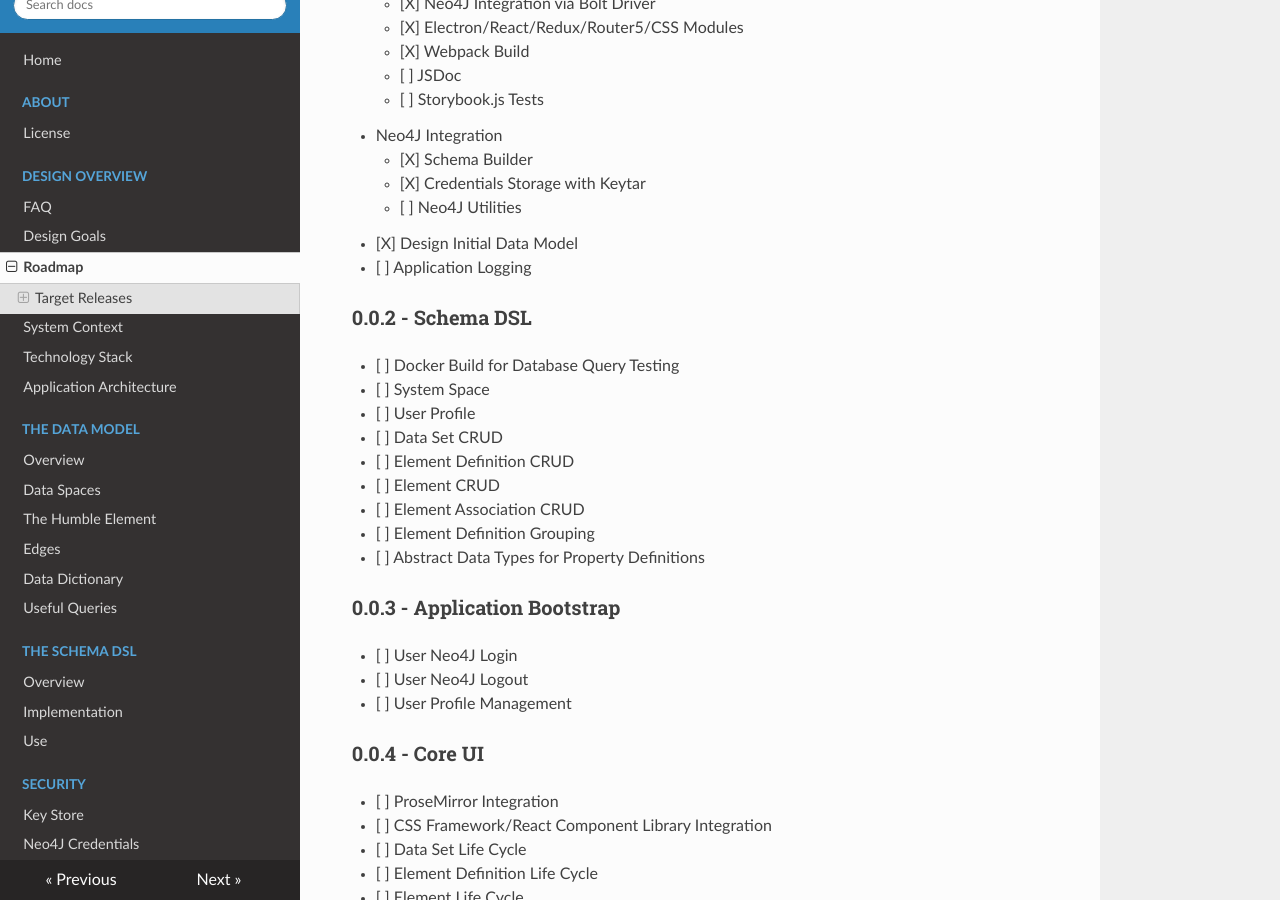
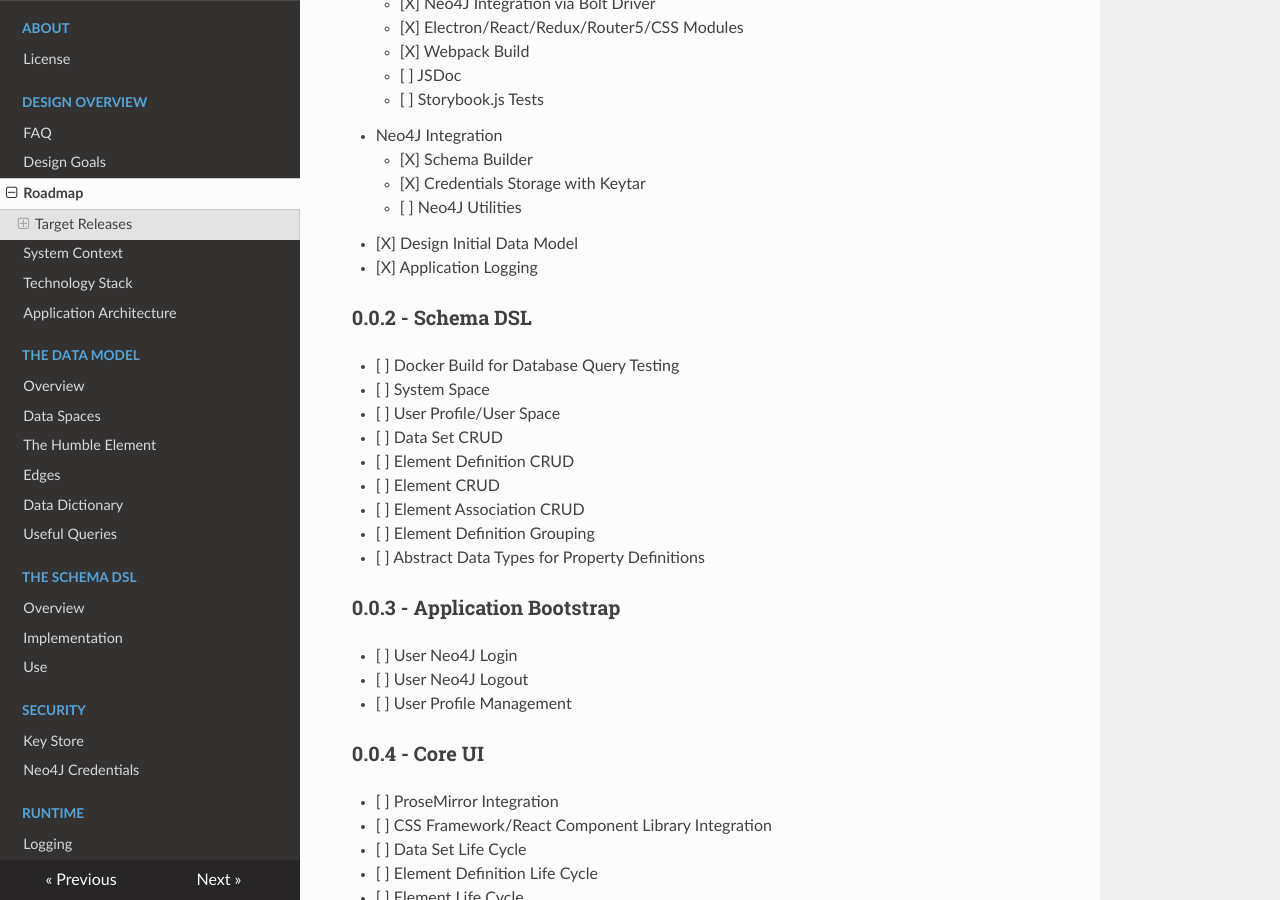
Before and after one commit to sholloway/graph-insights, an MkDocs documentation site: the page built from documentation/design/docs/design/mvp.md, in a window 1280 px wide and 900 px high, scrolled down 490 px. Built offline with MkDocs 1.6.1, drawn with Linux system fonts in a browser that asks for light colours; nearby versions of some CDN libraries.

Commit message:
Wired up application logging.

```diff
--- a/documentation/design/docs/design/mvp.md
+++ b/documentation/design/docs/design/mvp.md
@@ -19,12 +19,12 @@ The application is currently in its initial development phase. The goal is to es
 	- [X] Credentials Storage with Keytar
 	- [ ] Neo4J Utilities
 - [X] Design Initial Data Model
-- [ ] Application Logging
+- [X] Application Logging
 
 ### 0.0.2 - Schema DSL
 - [ ] Docker Build for Database Query Testing
 - [ ] System Space
-- [ ] User Profile
+- [ ] User Profile/User Space
 - [ ] Data Set CRUD
 - [ ] Element Definition CRUD
 - [ ] Element CRUD
--- a/documentation/design/mkdocs.yml
+++ b/documentation/design/mkdocs.yml
@@ -29,3 +29,5 @@ nav:
 - Security:
   - 'Key Store': 'security/keystore.md'
   - 'Neo4J Credentials': 'security/neo4j_credentials.md'
+- Runtime:
+  - 'Logging': 'runtime/logging.md'
```
Also changed, not shown: documentation/design/docs/runtime/logging.md (added, +16 -0 lines), 2 other files.
